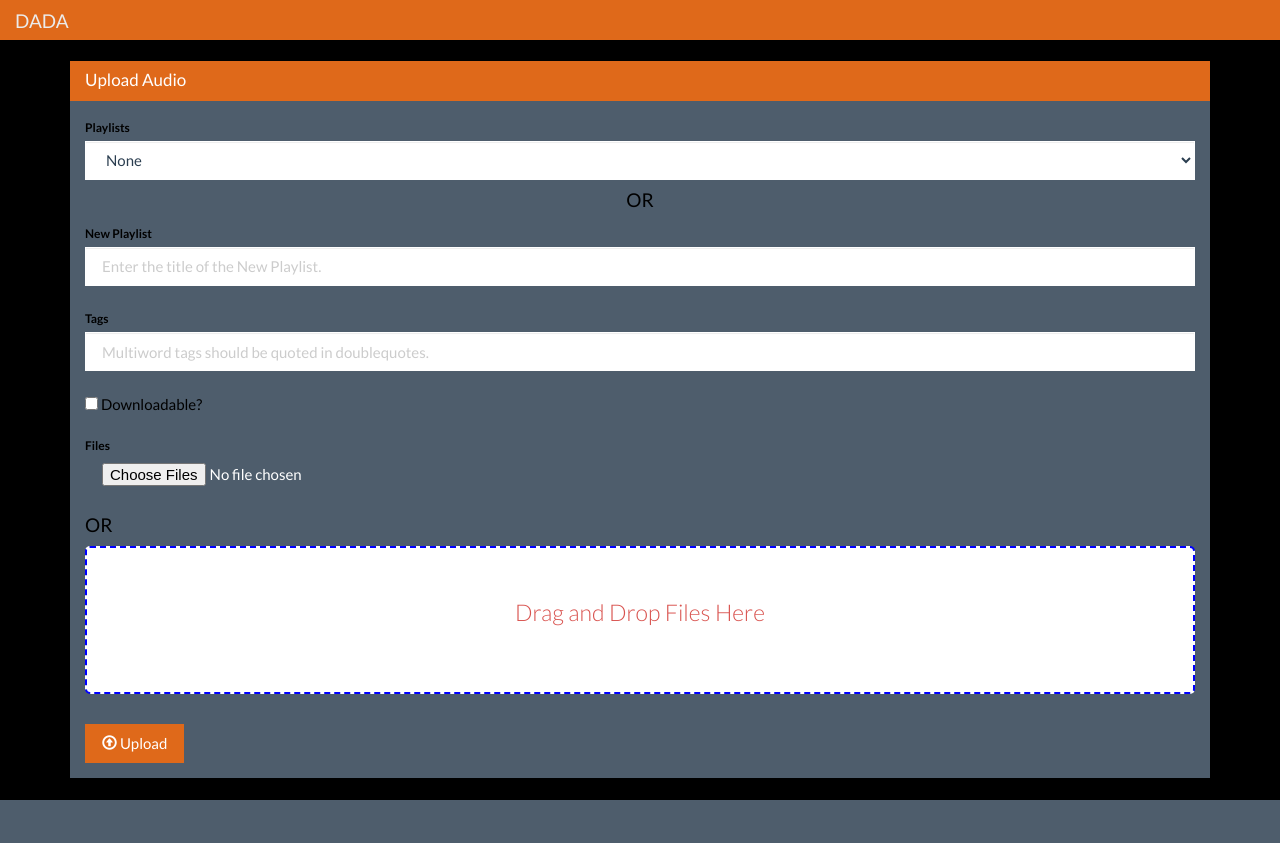
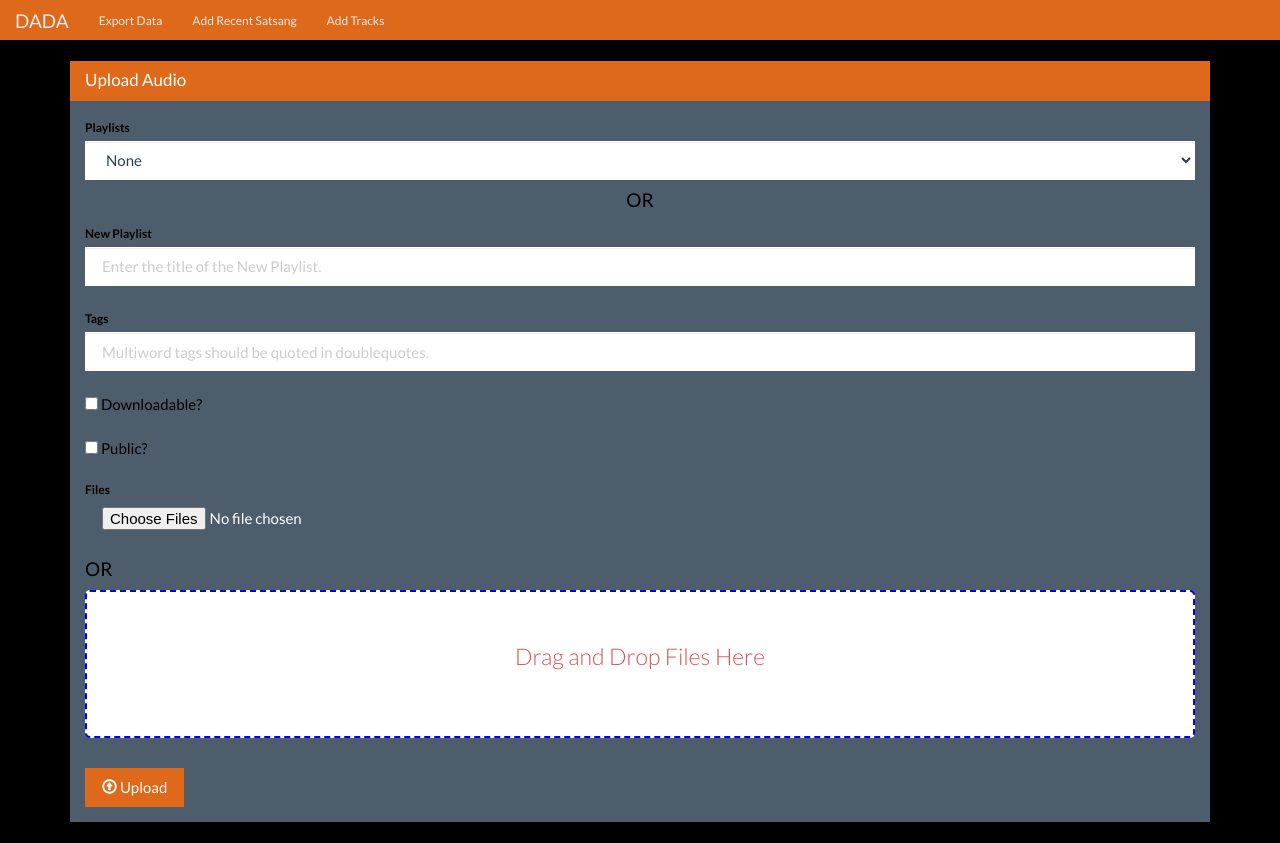
Before and after one commit to 0xelectron/flask-uploadr, a Flask app: template uploadr/templates/track_upload.html in a window 1280 px wide. Before the commit the page ends 800 px from the top, so only its background shows below. Run offline with Flask 2, Linux system fonts and the light colour scheme; the template is opened without the code that fills it, so the values that code supplies are empty; some libraries are stand-ins or nearby versions.

Commit message:
Added sharing checkbox for tracks, Added links in the navbar, removed extension from the track title, Increased max file size of track that could be uploaded

```diff
--- a/uploadr/app.py
+++ b/uploadr/app.py
@@ -60,9 +60,10 @@ def upload(audio):
         tracks = []
 
         tags = form.get("tag")                            # Get tags
-        dbool = form.get("downloadable")                  # Get Checkbox
+        dbool = form.get("downloadable")                  # Get Downloadable status
+        sharing = form.get("public")                      # Get Sharing status
         pid = form.get("playlist")                        # Get playlist id
-        n_playlist = form.get("n_playlist")               # Try to Get new playlist
+        n_playlist = form.get("n_playlist")               # Try to Get new playlis
 
 
         # Is the upload using Ajax, or a direct POST by the form?
@@ -104,13 +105,16 @@ def upload(audio):
 
             if not dbool:
                 dbool = False
+            if not sharing:
+                sharing = "private"
 
             # upload audio file to soundcloud
             track = client.post('/tracks',track={
-                'title': upload.filename,
+                'title': os.path.splitext(upload.filename)[0],
                 'asset_data': open(destination,'rb'),
                 'tag_list':tags,
                 'downloadable':dbool,
+                'sharing':sharing,
                 })
 
             # Append track to playlist
--- a/uploadr/static/js/uploadr.js
+++ b/uploadr/static/js/uploadr.js
@@ -3,7 +3,7 @@
  ******************************************************************************/
 
 // Constants
-var MAX_UPLOAD_FILE_SIZE = 1024*1024*250; // 250 MB
+var MAX_UPLOAD_FILE_SIZE = 1024*1024*1024*5; // 5 GB
 var UPLOAD_URL = window.location.href;
 var NEXT_URL   = "/files/";
 
--- a/uploadr/templates/base.html
+++ b/uploadr/templates/base.html
@@ -20,6 +20,13 @@
                 </button>
                 <a class="navbar-brand" href="/">DADA</a>
             </div>
+            <div class="collapse navbar-collapse" id="bs-example-navbar-collapse-1">
+                <ul class="nav navbar-nav">
+                    <li><a href="/export">Export Data</a></li>
+                    <li><a href="/upload/recent_satsang">Add Recent Satsang</a></li>
+                    <li><a href="/upload/tracks">Add Tracks</a></li>
+                </ul>
+            </div>
         </div>
     </nav>
 
--- a/uploadr/templates/track_upload.html
+++ b/uploadr/templates/track_upload.html
@@ -34,6 +34,7 @@
                     <input name="tag" type="text" class="form-control" id="inputDefault" placeholder="Multiword tags should be quoted in doublequotes."><br>
 
                     <input type="checkbox" name="downloadable" value="true">  Downloadable? <br><br>
+                    <input type="checkbox" name="public" value="public">  Public? <br><br>
                     <label>
                         Files
                         <input id="file-picker" class="btn btn-default"  type="file" name="file" accept="audio/*" multiple required>
```
